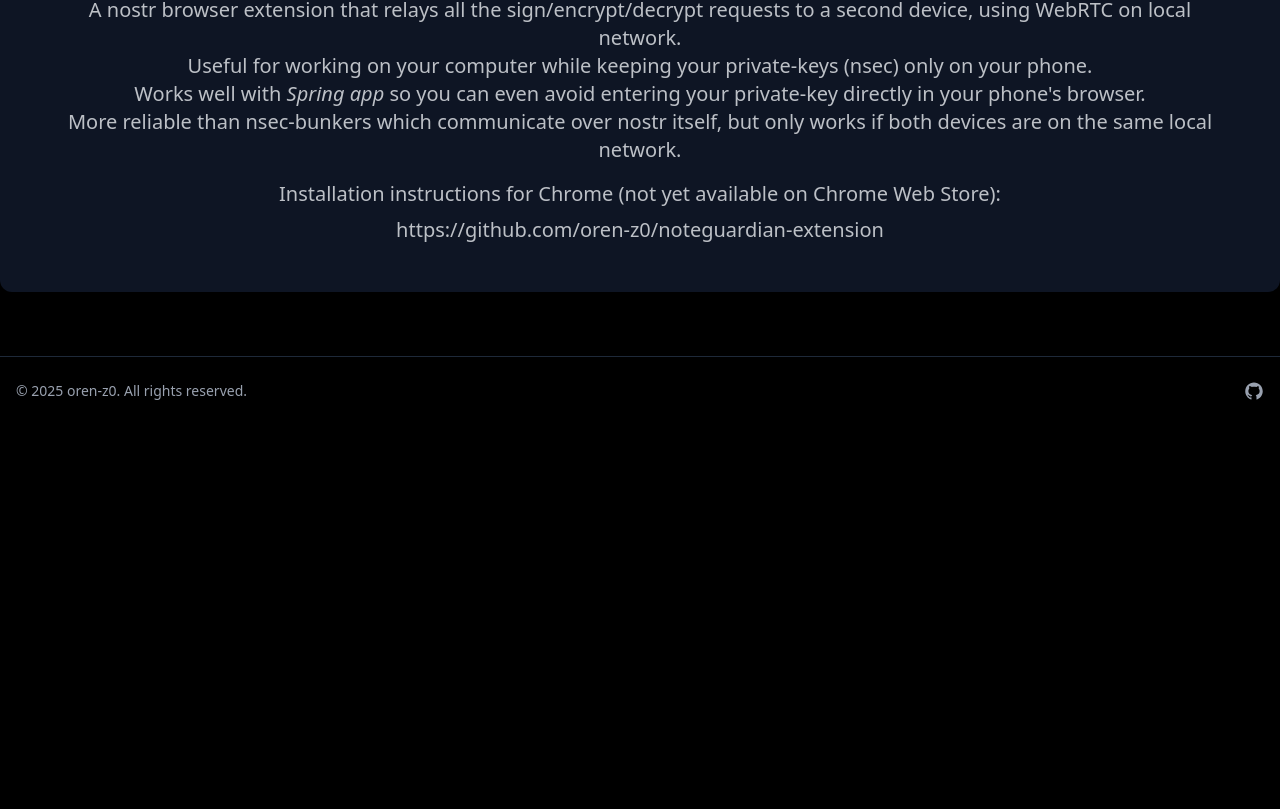
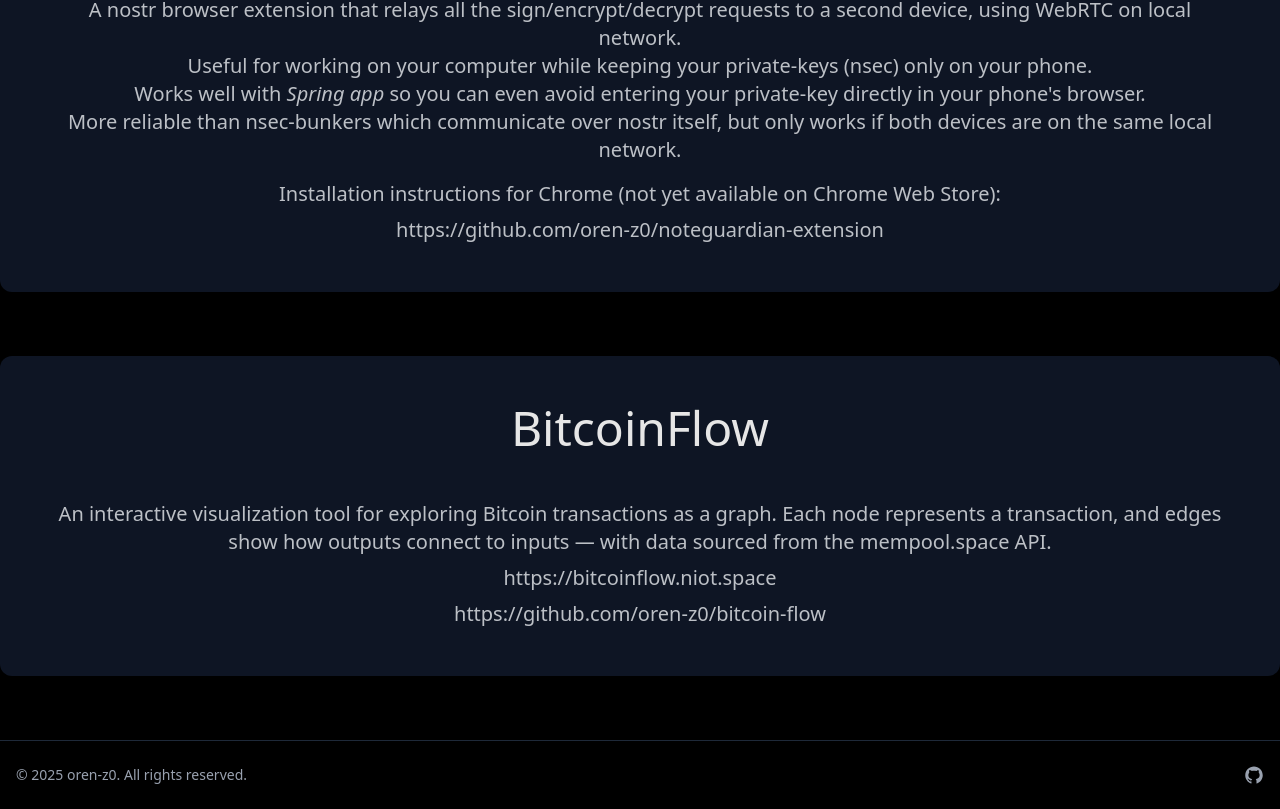
Before and after one commit to oren-z0/niot, a Next.js app: page / in a window 1280 px wide. Shown: the part 1725-2534 px from the top of the page. Before the commit the page ends 2150 px from the top, so only its background shows below. Built offline with nearby package versions, Linux system fonts and the light colour scheme.

Commit message:
Bitcoin Flow

```diff
--- a/app/page.tsx
+++ b/app/page.tsx
@@ -8,6 +8,7 @@ import Footer from "components/Footer";
 import SpaceStars from "components/SpaceStars";
 import ZapWatcher from "components/ZapWatcher";
 import NoteGuardian from "components/NoteGuardian";
+import BitcoinFlow from "components/BitcoinFlow";
 
 export default function Page() {
   useEffect(() => {
@@ -35,6 +36,7 @@ export default function Page() {
           <AutoZapper />
           <ZapWatcher />
           <NoteGuardian />
+          <BitcoinFlow />
         </div>
       </main>
       <Footer />
--- /dev/null
+++ b/components/BitcoinFlow.tsx
@@ -0,0 +1,44 @@
+"use client";
+
+import React from "react";
+import Link from "next/link";
+
+
+const BitcoinFlow = () => {
+  return (
+    <section className="container mx-auto px-4 py-12 bg-gray-100 dark:bg-gray-900 duration-200 rounded-xl opacity-90" id="BitcoinFlow">
+      <div className="max-w-7xl mx-auto px-4 sm:px-6 lg:px-8">
+        <div className="text-center flex flex-col">
+          <h2 className="text-2xl sm:text-3xl md:text-4xl lg:text-5xl text-gray-900 dark:text-white mb-4">
+            BitcoinFlow
+          </h2>
+          <p className="mt-8 text-xl text-gray-600 dark:text-gray-300 font-light">
+            An interactive visualization tool for exploring Bitcoin transactions as a graph. Each node represents a transaction, and edges show how outputs connect to inputs — with data sourced from the mempool.space API.
+          </p>
+          <p className="text-xl text-gray-600 dark:text-gray-300 font-light mt-2">
+            <Link
+              href="https://bitcoinflow.niot.space"
+              target="_blank"
+              rel="noopener noreferrer"
+              className="hover:underline transition-colors"
+            >
+              https://bitcoinflow.niot.space
+            </Link>
+          </p>
+          <p className="text-xl text-gray-600 dark:text-gray-300 font-light mt-2">
+            <Link
+              href="https://github.com/oren-z0/bitcoin-flow"
+              target="_blank"
+              rel="noopener noreferrer"
+              className="hover:underline transition-colors"
+            >
+              https://github.com/oren-z0/bitcoin-flow
+            </Link>
+          </p>
+        </div>
+      </div>
+    </section>
+  );
+};
+
+export default BitcoinFlow;
```
